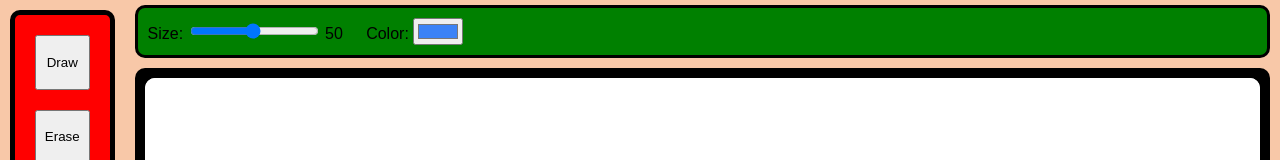
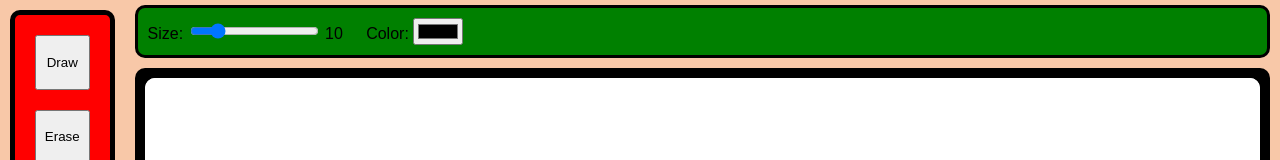
Before and after one commit to web-concepts-2026/web-canvas-2d-stus, a plain HTML site: page index.html in a window 1280 px wide. Shown: the top 160 px of the page. Drawn offline with Linux system fonts and the light colour scheme.

```diff
--- a/index.html
+++ b/index.html
@@ -18,13 +18,13 @@
     <section class = "color_size_buttons">
 
         <label for="size">Size:</label>
-        <input type="range" id="size" name="size" min="1" max="100" value="50" step="1" oninput="sizeOut.value = this.value">
-        <output id="sizeOut">50</output>
+        <input type="range" id="size" name="size" min="1" max="50" value="10" step="1" oninput="sizeOut.value = this.value">
+        <output id="sizeOut">10</output>
 
 
 
         <label for="color_picker">Color:</label>
-        <input type="color" id="color_picker" value="#3b82f6">
+        <input type="color" id="color_picker" value="#000000">
 
 
     </section>
```
Also changed, not shown: 1 other file.
